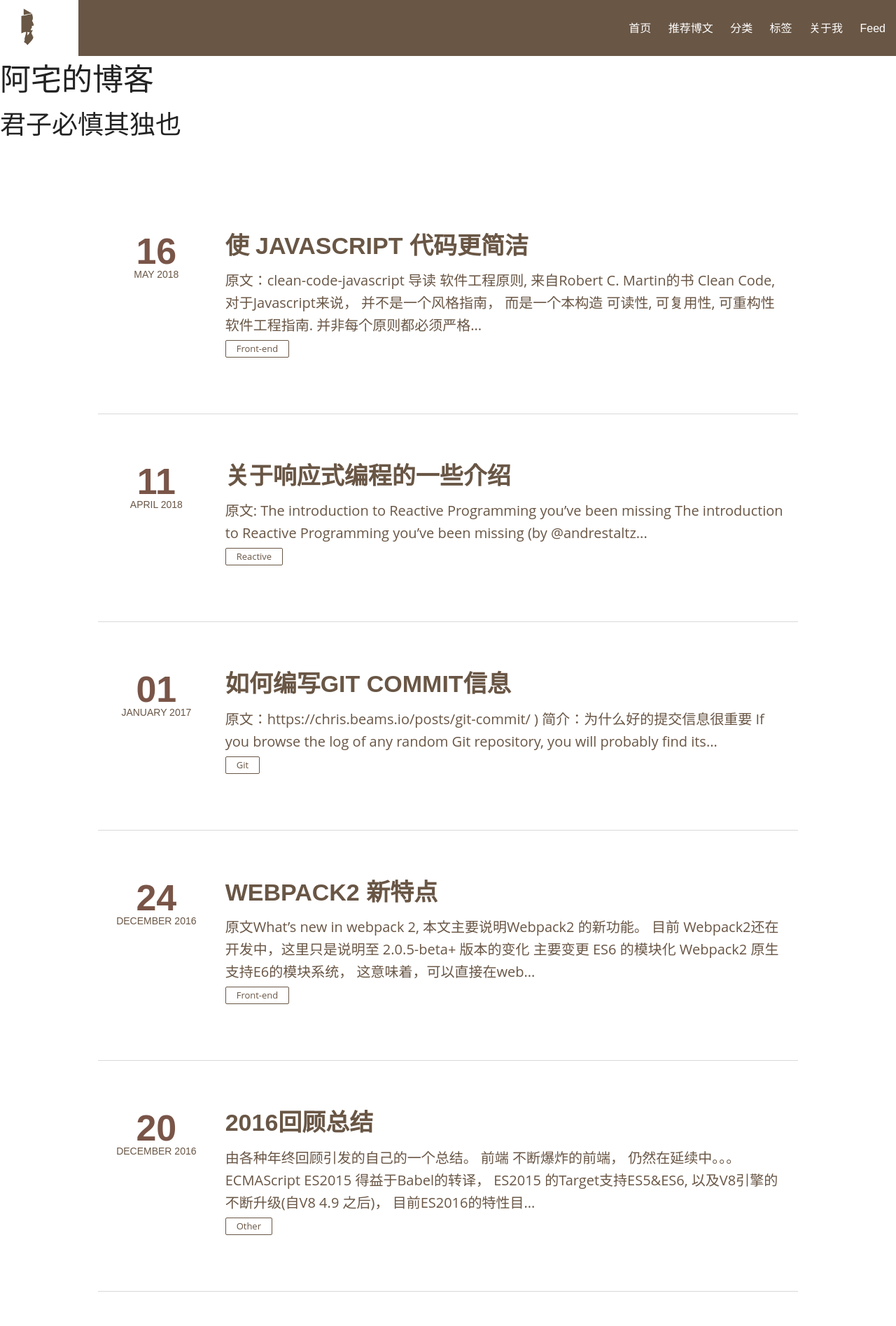
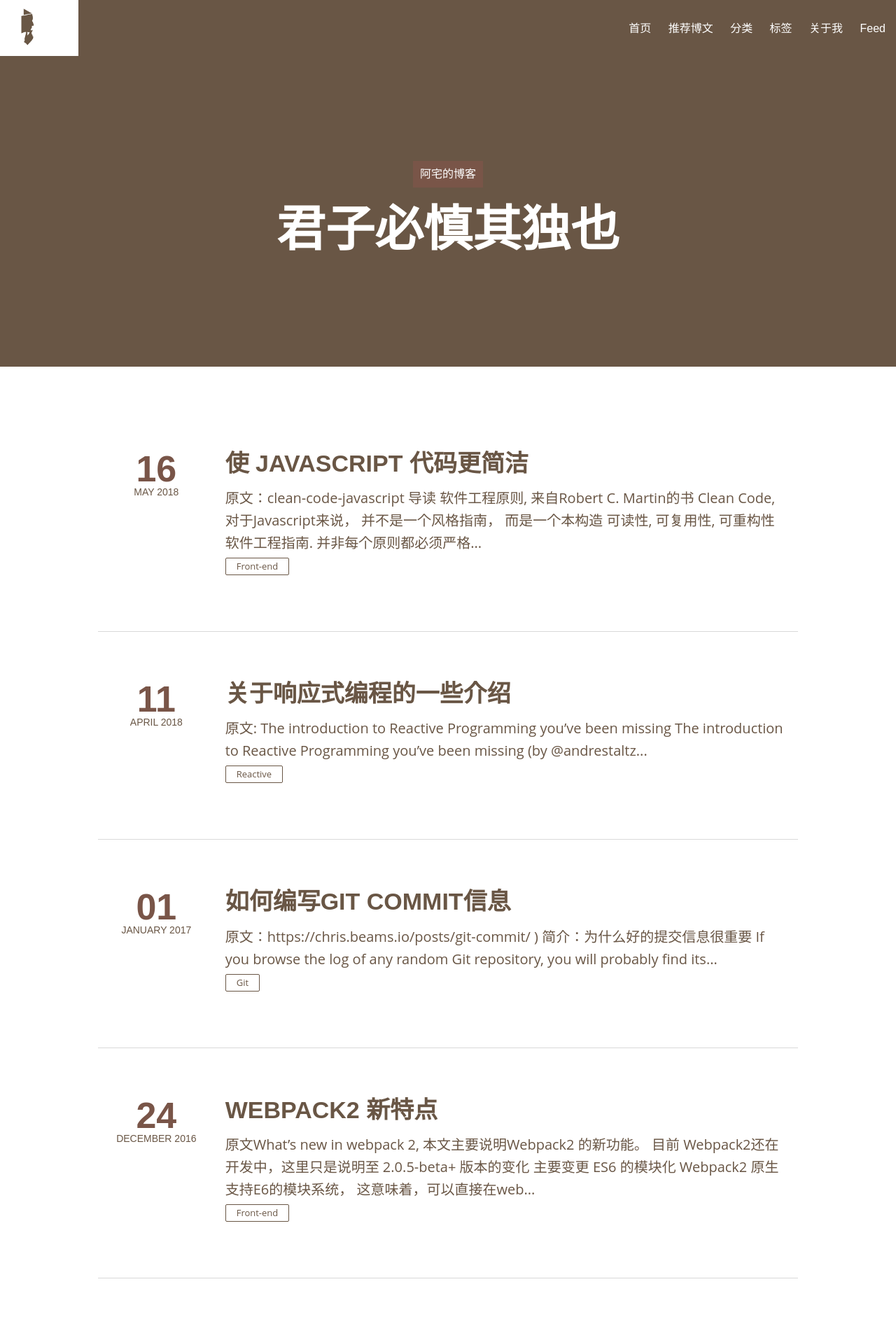
Before and after one commit to guocailee/guocailee.github.io, a Jekyll site: the page built from index.html, in a window 1280 px wide. Shown: the top 1895 px of the page at 70% size. Built offline with Jekyll 4.4.1, drawn with Linux system fonts in a browser that asks for light colours; nearby versions of some CDN libraries; the list of posts is cut into pages by our own code.

Commit message:
update home head style

```diff
--- a/_includes/header.html
+++ b/_includes/header.html
@@ -22,6 +22,7 @@
   </div>
 </header>
 {% if page.layout == "home" %}
+<div class="notepad-site-head">
   <div class="notepad-site-head-content">
     <div class="notepad-site-head-bg"></div>
     <h1 class="notepad-blog-title">
@@ -30,6 +31,7 @@
           </span>
       </h1>
     <h2 class="notepad-blog-description">{{ site.description }}</h2>
+  </div>
 </div>
 {% elsif page.layout == "page" %}
 <div class="notepad-page-title row">
--- a/_layouts/post.html
+++ b/_layouts/post.html
@@ -1,6 +1,5 @@
 <!DOCTYPE html>
 <html>
-
 <head>
   {% include head.html %}
 </head>
@@ -15,6 +14,7 @@
         <div>{{ content|inject_anchors }}
         </div>
       </article>
+    </div>
     <div class="cf"></div>
     {% if site.share %}{% include share.html %}{% endif %}
     <div class="cf"></div>
@@ -30,7 +30,6 @@
     </section>
     {% endif %}
     <div class="cf"></div>
-    </div>
     {% include footer.html %}
   </main>
   {% include scripts.html %}
```
Lines whose indentation alone changed are shown as unchanged.
